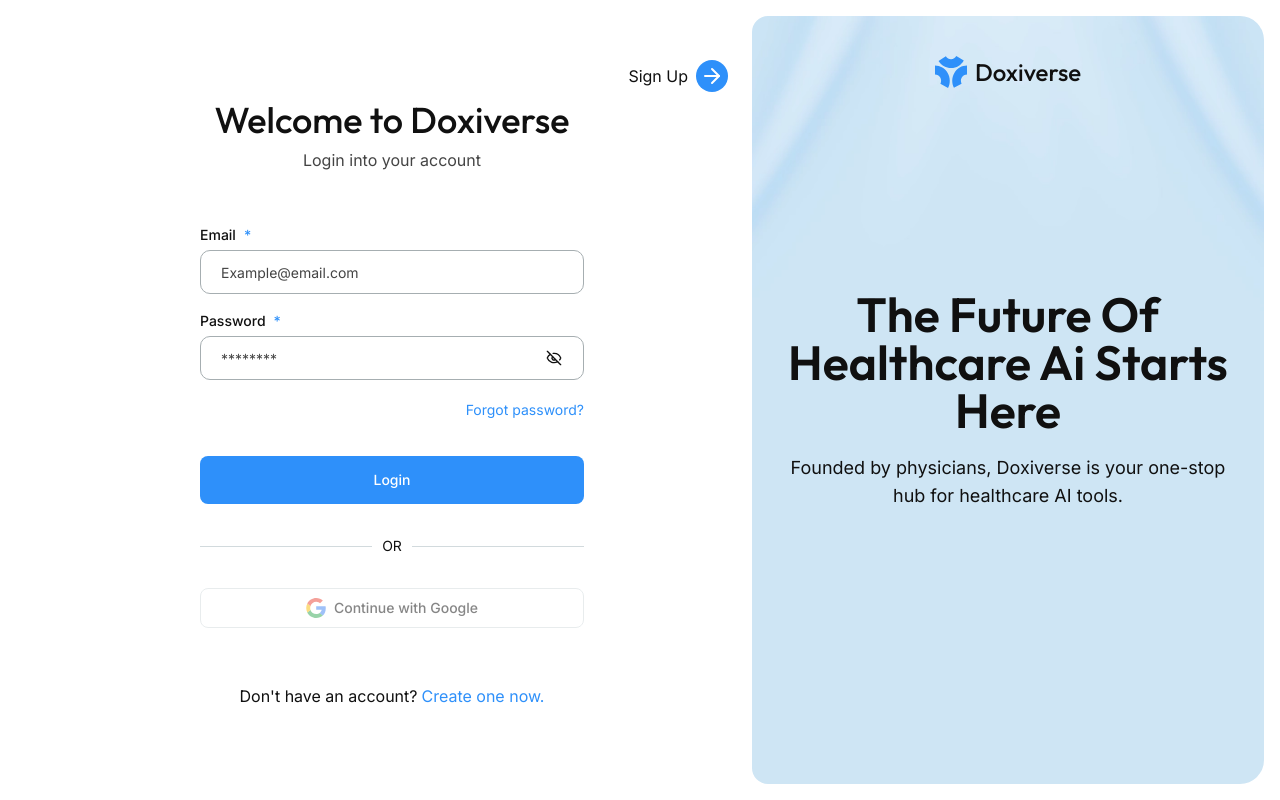
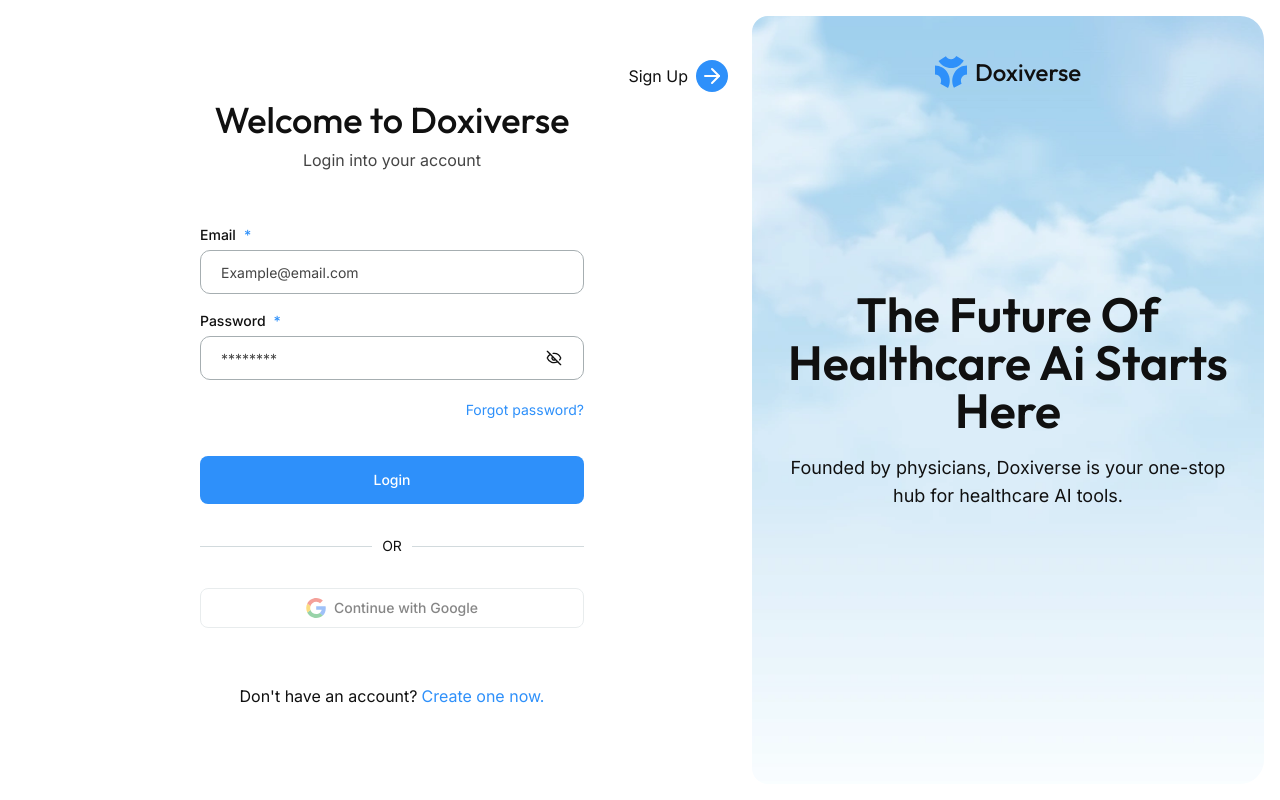
Before and after one commit to doxiversellc-create/front-end, a Next.js app: page /login in a window 1280 px wide. Built offline with nearby package versions, Linux system fonts and the light colour scheme; no server answers.

Commit message:
feat: replace auth pages image with the new one

```diff
--- a/app/(auth)/_components/TitleImage.tsx
+++ b/app/(auth)/_components/TitleImage.tsx
@@ -5,10 +5,8 @@ import Logo from "@/components/Logo";
 const TitleImage = () => {
   return (
     <div className="relative flex h-full items-center overflow-hidden rounded-l-2xl rounded-r-3xl">
-      <Image src={"/auth_page_image.webp"} alt="auth page image" fill className="object-fill" />
-      <div className="absolute top-10 flex w-full items-center justify-center">
-        <Logo />
-      </div>
+      <Image src={"/auth_page_image.webp"} alt="auth page image" fill className="object-cover" />
+
       <div className="absolute top-0 flex h-full w-full items-center justify-center">
         <div className="flex max-w-md flex-col gap-5 text-center max-lg:px-2">
           <h1 className="font-outfit text-3xl font-semibold lg:text-4xl xl:text-5xl">
@@ -19,6 +17,9 @@ const TitleImage = () => {
           </p>
         </div>
       </div>
+      <div className="absolute top-10 flex w-full items-center justify-center">
+        <Logo />
+      </div>
     </div>
   );
 };
```
Also changed, not shown: public/auth_page_image.webp.
